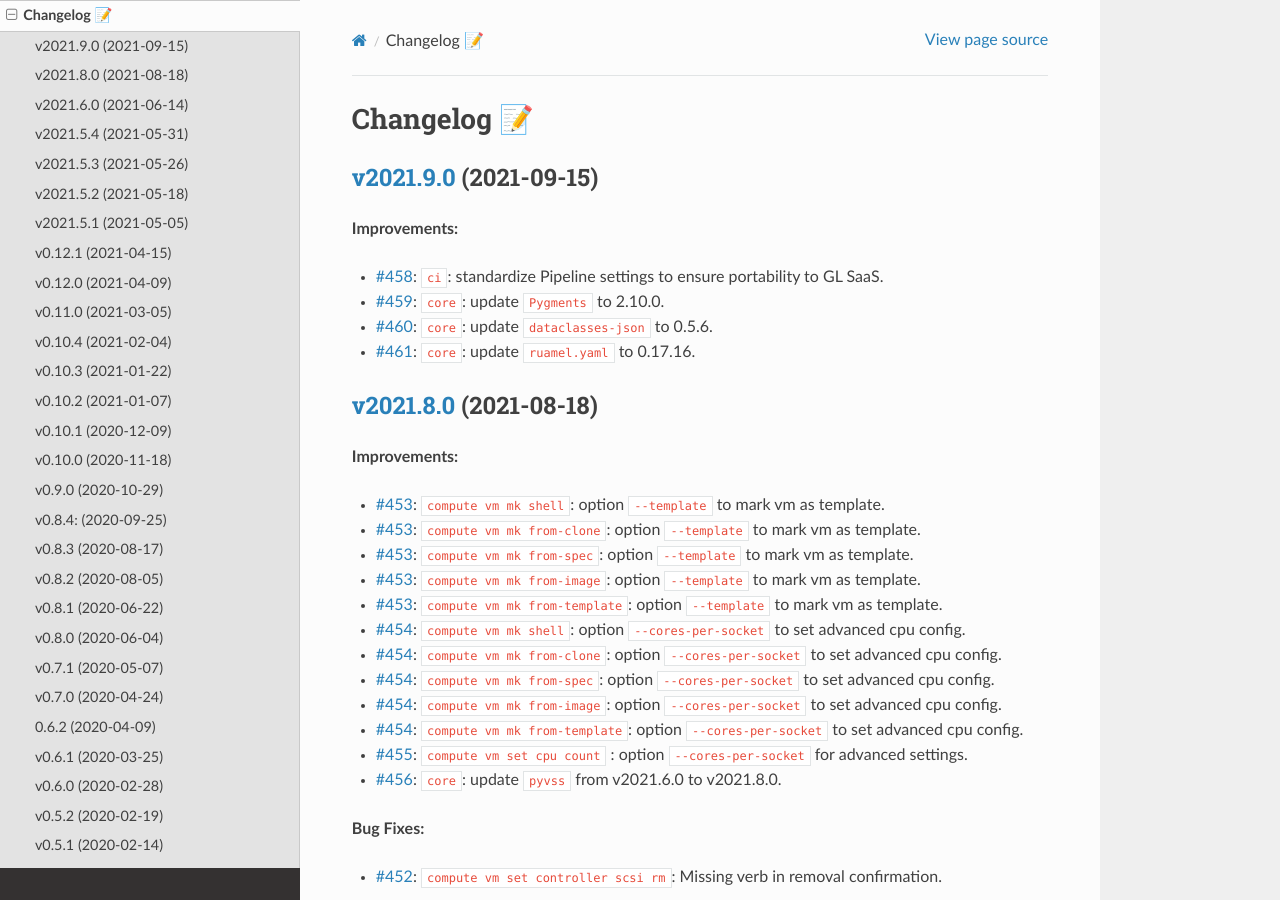
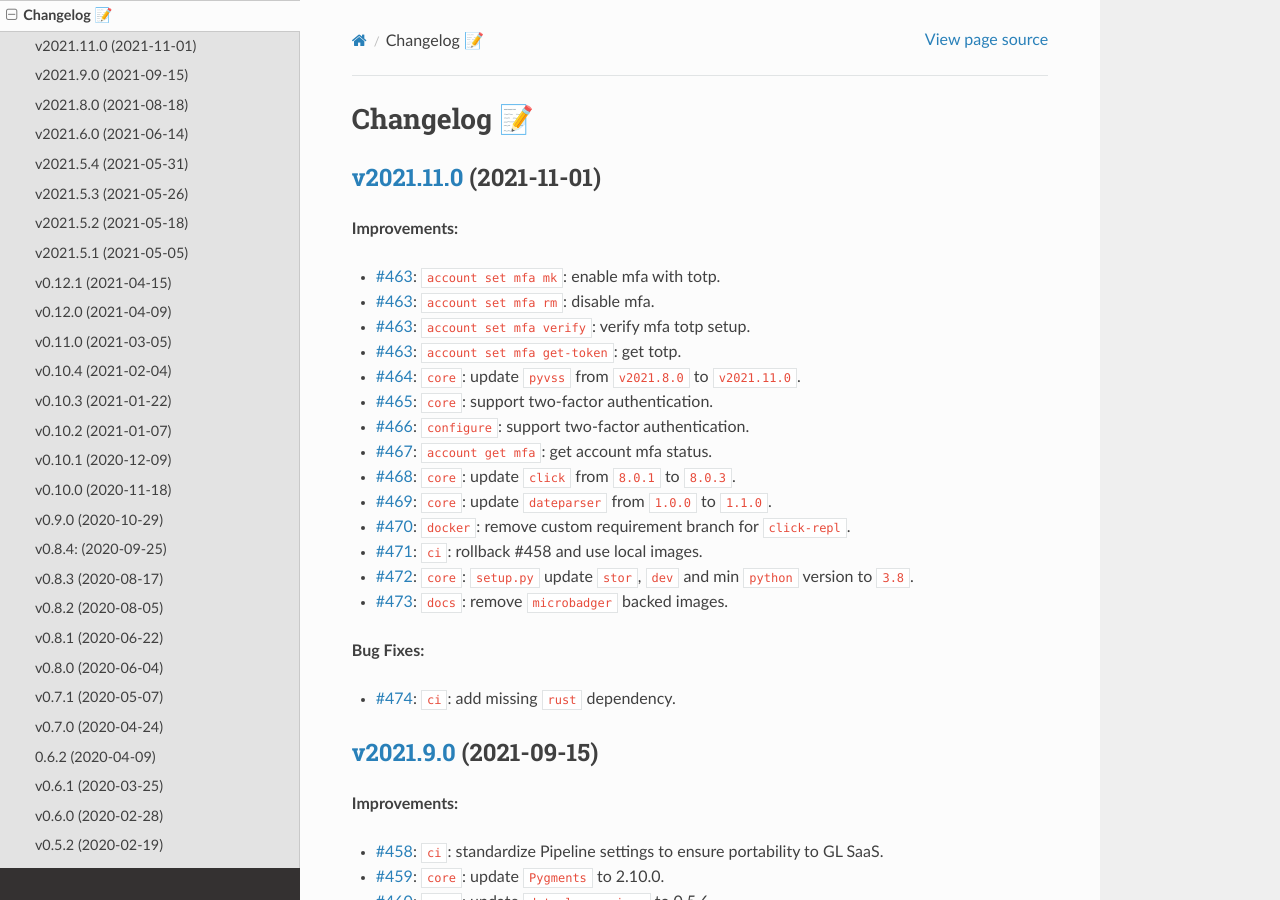
Before and after one commit to EIS-ITS/vss-cli, a Sphinx documentation site: the page built from docs/changelog.rst, in a window 1280 px wide and 900 px high. Built offline with Sphinx 7.4.7 and the Read the Docs theme 2.0.0, drawn with Linux system fonts in a browser that asks for light colours; the version number could not be read and is left out.

Commit message:
Issue #475: 🎉Version release 2021.11.0 - Bump version: 2021.11.0-dev7 → 2021.11.0 - fixes #475

```diff
--- a/docs/changelog.rst
+++ b/docs/changelog.rst
@@ -1,5 +1,29 @@
 Changelog 📝
 ============
+
+`v2021.11.0 <https://gitlab-ee.eis.utoronto.ca/vss/vss-cli/tags/v2021.11.0>`_ (2021-11-01)
+------------------------------------------------------------------------------------------
+
+**Improvements:**
+
+- `#463 <https://gitlab-ee.eis.utoronto.ca/vss/vss-cli/issues/463>`_: ``account set mfa mk``: enable mfa with totp.
+- `#463 <https://gitlab-ee.eis.utoronto.ca/vss/vss-cli/issues/463>`_: ``account set mfa rm``: disable mfa.
+- `#463 <https://gitlab-ee.eis.utoronto.ca/vss/vss-cli/issues/463>`_: ``account set mfa verify``: verify mfa totp setup.
+- `#463 <https://gitlab-ee.eis.utoronto.ca/vss/vss-cli/issues/463>`_: ``account set mfa get-token``: get totp.
+- `#464 <https://gitlab-ee.eis.utoronto.ca/vss/vss-cli/issues/464>`_: ``core``: update ``pyvss`` from ``v2021.8.0`` to ``v2021.11.0``.
+- `#465 <https://gitlab-ee.eis.utoronto.ca/vss/vss-cli/issues/465>`_: ``core``: support two-factor authentication.
+- `#466 <https://gitlab-ee.eis.utoronto.ca/vss/vss-cli/issues/466>`_: ``configure``: support two-factor authentication.
+- `#467 <https://gitlab-ee.eis.utoronto.ca/vss/vss-cli/issues/467>`_: ``account get mfa``: get account mfa status.
+- `#468 <https://gitlab-ee.eis.utoronto.ca/vss/vss-cli/issues/468>`_: ``core``: update ``click`` from ``8.0.1`` to ``8.0.3``.
+- `#469 <https://gitlab-ee.eis.utoronto.ca/vss/vss-cli/issues/469>`_: ``core``: update ``dateparser`` from ``1.0.0`` to ``1.1.0``.
+- `#470 <https://gitlab-ee.eis.utoronto.ca/vss/vss-cli/issues/470>`_: ``docker``: remove custom requirement branch for ``click-repl``.
+- `#471 <https://gitlab-ee.eis.utoronto.ca/vss/vss-cli/issues/471>`_: ``ci``: rollback #458 and use local images.
+- `#472 <https://gitlab-ee.eis.utoronto.ca/vss/vss-cli/issues/472>`_: ``core``: ``setup.py`` update ``stor``, ``dev`` and min ``python`` version to ``3.8``.
+- `#473 <https://gitlab-ee.eis.utoronto.ca/vss/vss-cli/issues/473>`_: ``docs``: remove ``microbadger`` backed images.
+
+**Bug Fixes:**
+
+- `#474 <https://gitlab-ee.eis.utoronto.ca/vss/vss-cli/issues/474>`_: ``ci``: add missing ``rust`` dependency.
 
 `v2021.9.0 <https://gitlab-ee.eis.utoronto.ca/vss/vss-cli/tags/v2021.9.0>`_ (2021-09-15)
 ----------------------------------------------------------------------------------------
```
Also changed, not shown: CHANGELOG.md (+23 -0 lines), .bumpversion.cfg, 3 other files.
